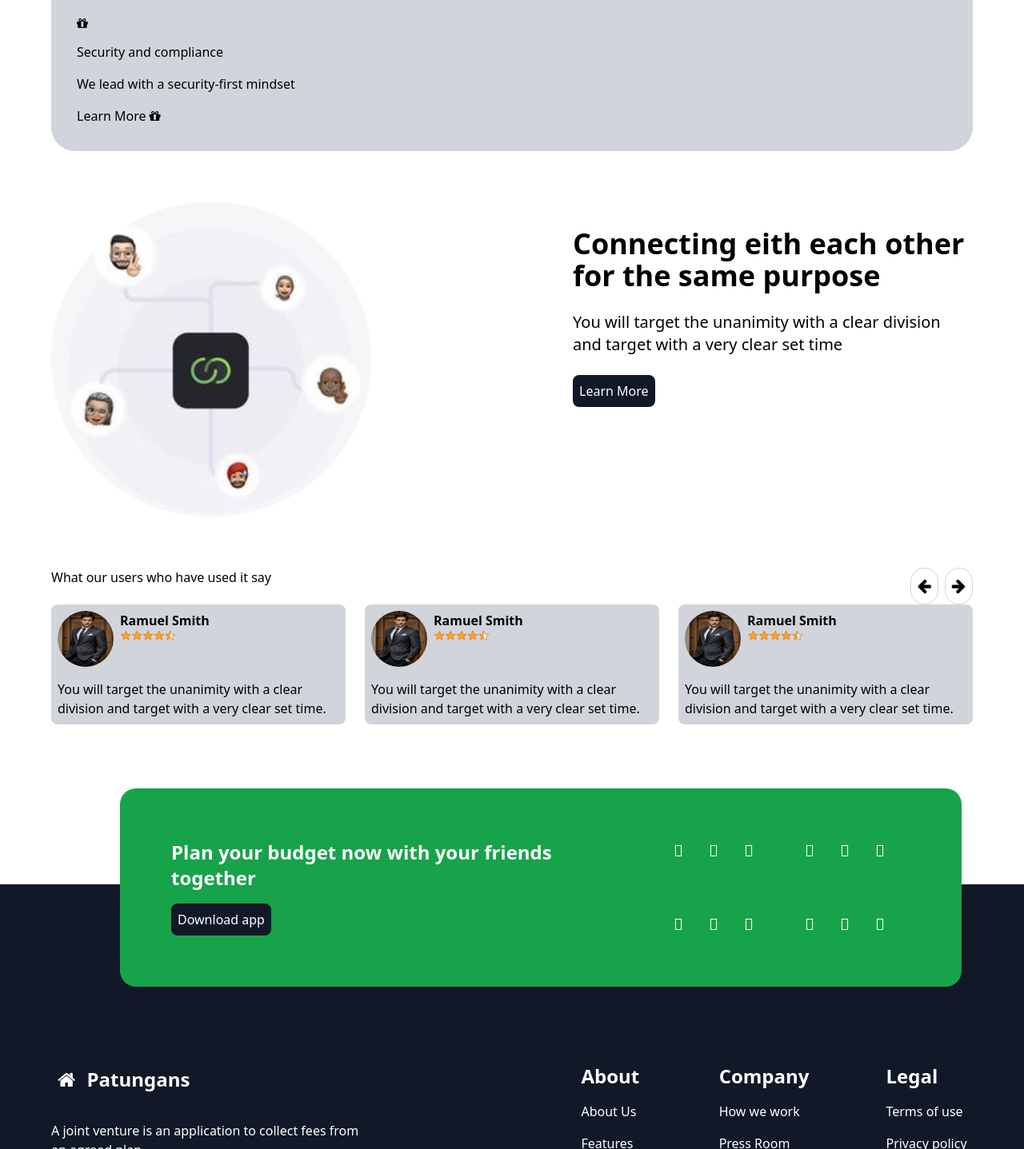
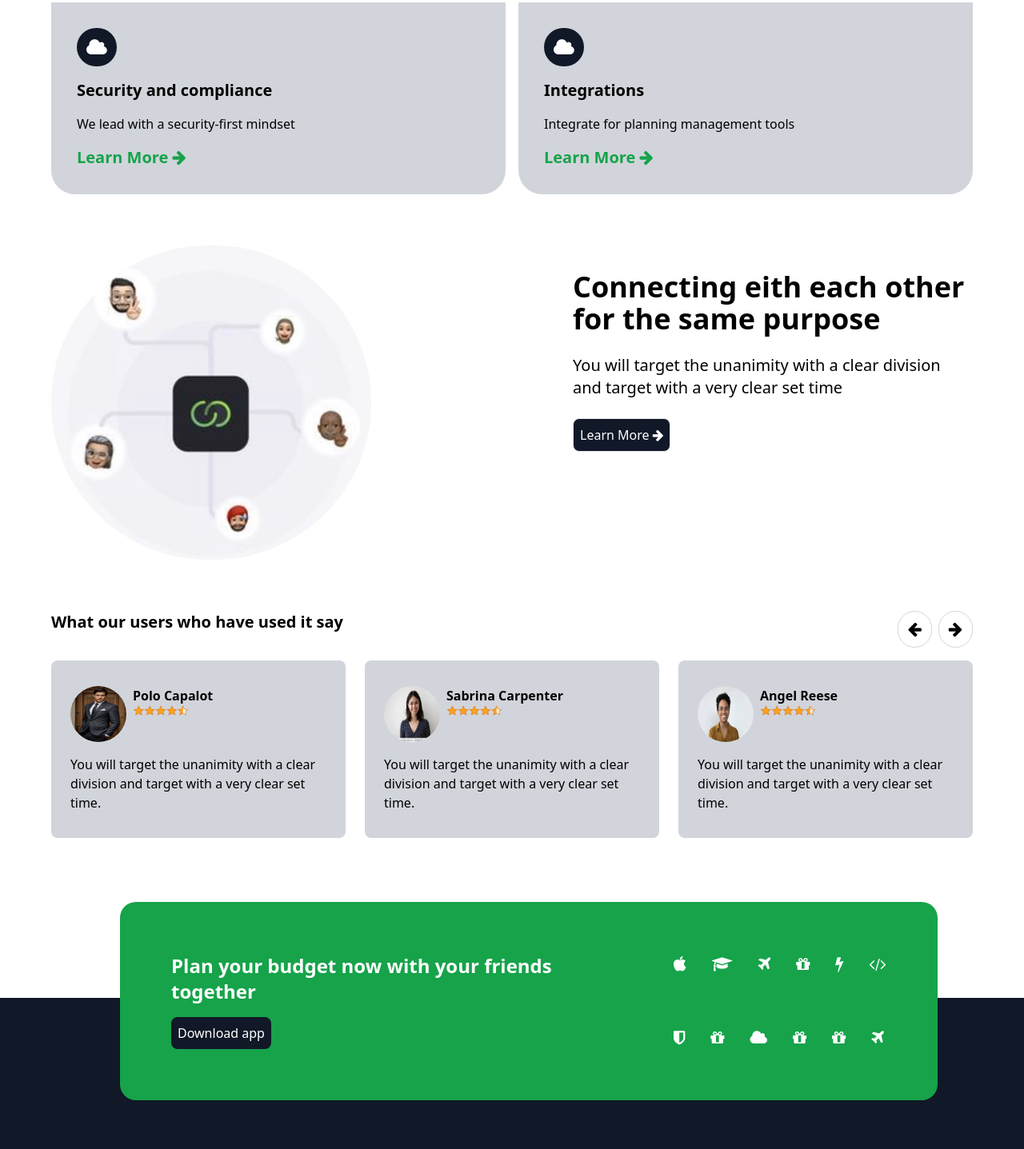
Before and after one commit to Johnpaul247/Tailwind-project, a plain HTML site: page Index.html in a window 1280 px wide. Shown: the part 1363-2800 px from the top of the page at 80% size. Drawn offline with nearby package versions, Linux system fonts and the light colour scheme.

Commit message:
add new images

```diff
--- a/Index.html
+++ b/Index.html
@@ -20,7 +20,7 @@
         <li><a href="#">Blog</a></li>
         <li><a href="#">About Us</a></li>
       </ul>
-      <button class="bg-gray-900 text-white rounded-lg p-2">Get a Demo</button>
+      <button class="bg-gray-900 text-white rounded-lg p-2 hover:bg-white hover:font-semibold hover:text-slate-950 hover: border hover:border-slate-950 hover:duration-[1s] duration-[1s]">Get a Demo</button>
      </nav>
 
      <!-- HERO SECTION -->
@@ -29,7 +29,7 @@
         <div class="flex flex-col gap-6">
           <h1 class="text-5xl font-semibold max-w-[500px] max-md:text-xl">Plan joint ventures for desired targets</h1>
           <p class=" font-light text-lg max-w-[450px]">When an unknown printer took a galley of type and script to make a type specimen book.</p>
-          <h2><i class="i fa fa-home bg-green-600 text-white p-2 rounded-lg"></i> Introducing About Us</h2>
+          <h2 class="text-2xl font-semibold"><i class="i fa fa-play bg-green-600 text-white p-2 rounded-lg"></i> Introducing About Us</h2>
           <div class="relative">
             <div class="flex justify-center gap-8 pt-16 px-2 pb-4 mt-8 bg-gray-300 rounded-lg max-md:w-full max-md:px-8 max-md:gap-8">
               <img class="max-md:w-[100px]" src="/img/apple_store.png" alt="apple">
@@ -43,7 +43,13 @@
 
         <div class="flex flex-col gap-4">
 
-          <div class="flex justify-end gap-2">
+          <div class="flex justify-end gap-8 max-md:mt-8">
+            <div class="relative">
+              <img class="w-[60px] h-[60px] rounded-full" src="/img/users.jpg" alt="">
+              <img class="w-[60px] h-[60px] rounded-full absolute top-[0px] right-[40px] border border-l-white" src="/img/users.jpg" alt="">
+              <img class="w-[60px] h-[60px] rounded-full absolute top-[0px] right-[80px] border border-l-white" src="/img/users.jpg" alt="">
+            </div>
+
             <div class="flex flex-col">
               <h1 class="font-semibold">1.5M +</h1>
               <p>Happy Users</p>
@@ -80,12 +86,12 @@
       <div class="flex flex-col gap-8">
 
         <div class="flex flex-col gap-2">
-          <h1 class="font-bold text-xl"><i class="fa fa-gift bg-gray-900 text-white p-2 rounded-lg"></i> Clear targets</h1>
+          <h1 class="font-bold text-xl"><i class="fa fa-shield bg-gray-900 text-white p-2 rounded-lg"></i> Clear targets</h1>
           <p class="max-w-[600px]">You will target the opportunity with a clear division and target wiith a very clear set time.</p>
         </div>
 
         <div class="flex flex-col gap-2">
-          <h1 class="font-bold text-xl"><i class="fa fa-gift bg-gray-900 text-white p-2 rounded-lg"></i> Promising Progress</h1>
+          <h1 class="font-bold text-xl"><i class="fa fa-cloud bg-gray-900 text-white p-2 rounded-lg"></i> Promising Progress</h1>
           <p class="max-w-[600px]">You can monitor the process of your gathering along with your friends who are planning it.</p>
         </div>
 
@@ -115,15 +121,21 @@
       </div>
 
 
-      <div class="grid grid-col-3 gap-4 pt-4">
+      <div class="grid grid-cols-2 gap-4 pt-4 max-md:grid-cols-1">
+
+        <div class="flex flex-col gap-4 bg-gray-300 rounded-b-[30px] p-8 max-md:rounded-none">
+          <i class="fa fa-cloud bg-gray-900 text-white py-2 px-3 rounded-full w-fit text-2xl"></i>
+          <h1 class="font-bold text-xl">Security and compliance</h1>
+          <p>We lead with a security-first mindset</p>
+          <p class="text-green-600 font-semibold text-xl hover:underline w-fit hover:duration-[1s] duration-[1s] cursor-pointer">Learn More <i class="fa fa-arrow-right text-green-600 "></i></p>
+        </div>
 
         <div class="flex flex-col gap-4 bg-gray-300 rounded-b-[30px] p-8">
-          <i class="fa fa-gift"></i>
-          <h1>Security and compliance</h1>
-          <p>We lead with a security-first mindset</p>
-          <p>Learn More <i class="fa fa-gift"></i></p>
+          <i class="fa fa-cloud bg-gray-900 text-white px-3 py-2 rounded-full w-fit text-2xl "></i>
+          <h1 class="font-bold text-xl">Integrations</h1>
+          <p>Integrate for planning management tools</p>
+          <p class="text-green-600 font-semibold text-xl hover:underline w-fit hover:duration-[1s] duration-[1s] cursor-pointer">Learn More <i class="fa fa-arrow-right text-green-600 "></i></p>
         </div>
-
 
 
       </div>
@@ -137,7 +149,7 @@
         <div class="flex flex-col gap-6 mt-8">
           <h1 class="font-semibold text-4xl max-w-[500px] max-md:text-xl">Connecting eith each other for the same purpose</h1>
           <p class="text-xl max-w-[500px]">You will target the unanimity with a clear division and target with a very clear set time</p>
-          <button class="bg-gray-900 text-white p-2 w-fit rounded-lg">Learn More</button>
+          <button class="bg-gray-900 text-white p-2 w-fit rounded-lg hover:bg-white hover:font-semibold hover:text-slate-950 hover: border hover:border-slate-950 hover:duration-[1s] duration-[1s]">Learn More <i class="fa fa-arrow-right"></i></button>
         </div>
       </div>
 
@@ -147,23 +159,23 @@
      <!-- REVIEWS -->
       <div class="px-16 mb-16">
 
-        <div class="flex justify-between">
+        <div class="flex justify-between mb-4">
           <div>
-            <h1>What our users who have used it say</h1>
+            <h1 class="font-semibold text-xl max-md:text-lg">What our users who have used it say</h1>
           </div>
           <div class="flex gap-2">
-            <i class="fa fa-arrow-left text-xl p-2 border border-gray-300 rounded-full"></i>
-            <i class="fa fa-arrow-right text-xl p-2 border border-gray-300 rounded-full"></i>
+            <i class="fa fa-arrow-left text-xl px-3 py-2 border border-gray-300 rounded-full cursor-pointer"></i>
+            <i class="fa fa-arrow-right text-xl px-3 py-2 border border-gray-300 rounded-full cursor-pointer"></i>
           </div>
         </div>
 
         <div class="flex justify-between gap-6 max-md:flex-col">
 
-          <div class="flex flex-col gap-4 bg-gray-300 rounded-lg p-2">
+          <div class="flex flex-col gap-4 bg-gray-300 rounded-lg py-8 px-6">
             <div class="flex gap-2">
               <img class="size-[70px] rounded-full" src="/img/users.jpg" alt="">
               <div class="flex flex-col">
-                <h1 class="font-semibold">Ramuel Smith</h1>
+                <h1 class="font-semibold">Polo Capalot</h1>
                 <img class="w-[70px]" src="/img/rating-45.png" alt="">
               </div>
             </div>
@@ -171,11 +183,11 @@
             <p class="max-w-[400px]">You will target the unanimity with a clear division and target with a very clear set time.</p>
           </div>
 
-          <div class="flex flex-col gap-4 bg-gray-300 rounded-lg p-2">
+          <div class="flex flex-col gap-4 bg-gray-300 rounded-lg py-8 px-6">
             <div class="flex gap-2">
-              <img class="size-[70px] rounded-full" src="/img/users.jpg" alt="">
+              <img class="size-[70px] rounded-full" src="/img/user2.jpeg" alt="">
               <div class="flex flex-col">
-                <h1 class="font-semibold">Ramuel Smith</h1>
+                <h1 class="font-semibold">Sabrina Carpenter</h1>
                 <img class="w-[70px]" src="/img/rating-45.png" alt="">
               </div>
             </div>
@@ -183,11 +195,11 @@
             <p class="max-w-[400px]">You will target the unanimity with a clear division and target with a very clear set time.</p>
           </div>
 
-          <div class="flex flex-col gap-4 bg-gray-300 rounded-lg p-2">
+          <div class="flex flex-col gap-4 bg-gray-300 rounded-lg py-8 px-6">
             <div class="flex gap-2">
-              <img class="size-[70px] rounded-full" src="/img/users.jpg" alt="">
+              <img class="size-[70px] rounded-full" src="/img/user3.jpeg" alt="">
               <div class="flex flex-col">
-                <h1 class="font-semibold">Ramuel Smith</h1>
+                <h1 class="font-semibold">Angel Reese</h1>
                 <img class="w-[70px]" src="/img/rating-45.png" alt="">
               </div>
             </div>
@@ -208,10 +220,11 @@
             <h1 class="font-bold text-2xl"><i class="i fa fa-home bg-gray-900 text-white p-2 rounded-lg" ></i> Patungans</h1>
             <p class="max-w-[400px]">A joint venture is an application to collect fees from an agreed plan.</p>
             <div class="flex gap-4">
-              <a href="https://facebook.com"><i class="fa-brands fa-facebook-f text-xl"></i></a>
-              <a href="https://twitter.com"><i class="fa-brands fa-twitter text-xl"></i></a>
-              <a href="https://github.com"><i class="fa-brands fa-github text-xl"></i></a>
-              <a href="https://linkedin.com"><i class="fa-brands fa-linkedin-in text-xl"></i></a>
+              <a href="https://facebook.com"><i class="fa fa-facebook text-xl"></i></a>
+              <a href="https://twitter.com"><i class="fa fa-twitter text-xl"></i></a>
+              <a href="https://github.com"><i class="fa fa-github text-xl"></i></a>
+              <a href="https://linkedin.com"><i class="fa fa-linkedin text-xl"></i></a>
+              <a href="https://linkedin.com"><i class="fa fa-instagram text-xl"></i></a>
               </div>
           </div>
 
@@ -245,36 +258,32 @@
         </div>
 
         <div class="text-center mt-16 border-t-gray-300">
-          <h1> &copy; Copyright 2022 Patungans. All rights reserved.</h1>
+          <h1> &copy; Copyright 2024 Patungans. All rights reserved.</h1>
         </div>
 
         <div class="flex justify-between gap-32 bg-green-600 p-16 rounded-[20px] absolute top-[-120px] left-[150px] max-md:flex-col max-md:top-[-170px] max-md:left-[30px] max-md:p-2 max-md:gap-16 max-md:w-[350px]">
           <div class="flex flex-col gap-4">
             <h1 class="font-semibold text-white text-2xl max-w-[500px] max-md:text-xl">Plan your budget now with your friends together</h1>
-            <button class="bg-gray-900 text-white rounded-lg p-2 w-fit">Download app</button>
+            <button class="bg-gray-900 text-white rounded-lg p-2 w-fit hover:bg-green-600 hover:font-semibold hover:text-white hover:border hover:border-white hover:duration-[1s] duration-[1s]">Download app</button>
           </div>
 
           <div class="flex flex-col gap-16">
             <div class="flex gap-8">
-              <a href="https://facebook.com"><i class="fa-brands fa-facebook-f text-xl"></i></a>
-              <a href="https://twitter.com"><i class="fa-brands fa-twitter text-xl"></i></a>
-              <a href="https://github.com"><i class="fa-brands fa-github text-xl"></i></a>
-              <a href="https://linkedin.com"><i class="fa-brands fa-linkedin-in text-xl"></i></a>
-              <a href="https://facebook.com"><i class="fa-brands fa-facebook-f text-xl"></i></a>
-              <a href="https://twitter.com"><i class="fa-brands fa-twitter text-xl"></i></a>
-              <a href="https://github.com"><i class="fa-brands fa-github text-xl"></i></a>
-              <a href="https://linkedin.com"><i class="fa-brands fa-linkedin-in text-xl"></i></a>
+              <i class="fa fa-apple text-xl"></i>
+              <i class="fa fa-graduation-cap text-xl"></i>
+              <i class="fa fa-plane text-xl"></i>
+              <i class="fa fa-gift text-xl"></i>
+              <i class="fa fa-bolt text-xl"></i>
+              <i class="fa fa-code text-xl"></i>
           </div>
 
           <div class="flex gap-8">
-            <a href="https://facebook.com"><i class="fa-brands fa-facebook-f text-xl"></i></a>
-            <a href="https://twitter.com"><i class="fa-brands fa-twitter text-xl"></i></a>
-            <a href="https://github.com"><i class="fa-brands fa-github text-xl"></i></a>
-            <a href="https://linkedin.com"><i class="fa-brands fa-linkedin-in text-xl"></i></a>
-            <a href="https://facebook.com"><i class="fa-brands fa-facebook-f text-xl"></i></a>
-            <a href="https://twitter.com"><i class="fa-brands fa-twitter text-xl"></i></a>
-            <a href="https://github.com"><i class="fa-brands fa-github text-xl"></i></a>
-            <a href="https://linkedin.com"><i class="fa-brands fa-linkedin-in text-xl"></i></a>
+              <i class="fa fa-shield text-xl"></i>
+              <i class="fa fa-gift text-xl"></i>
+              <i class="fa fa-cloud text-xl"></i>
+              <i class="fa fa-gift text-xl"></i>
+              <i class="fa fa-gift text-xl"></i>
+              <i class="fa fa-plane text-xl"></i>
         </div>
           </div>
         </div>
```
Also changed, not shown: img/user2.jpeg (added), img/user3.jpeg (added).
